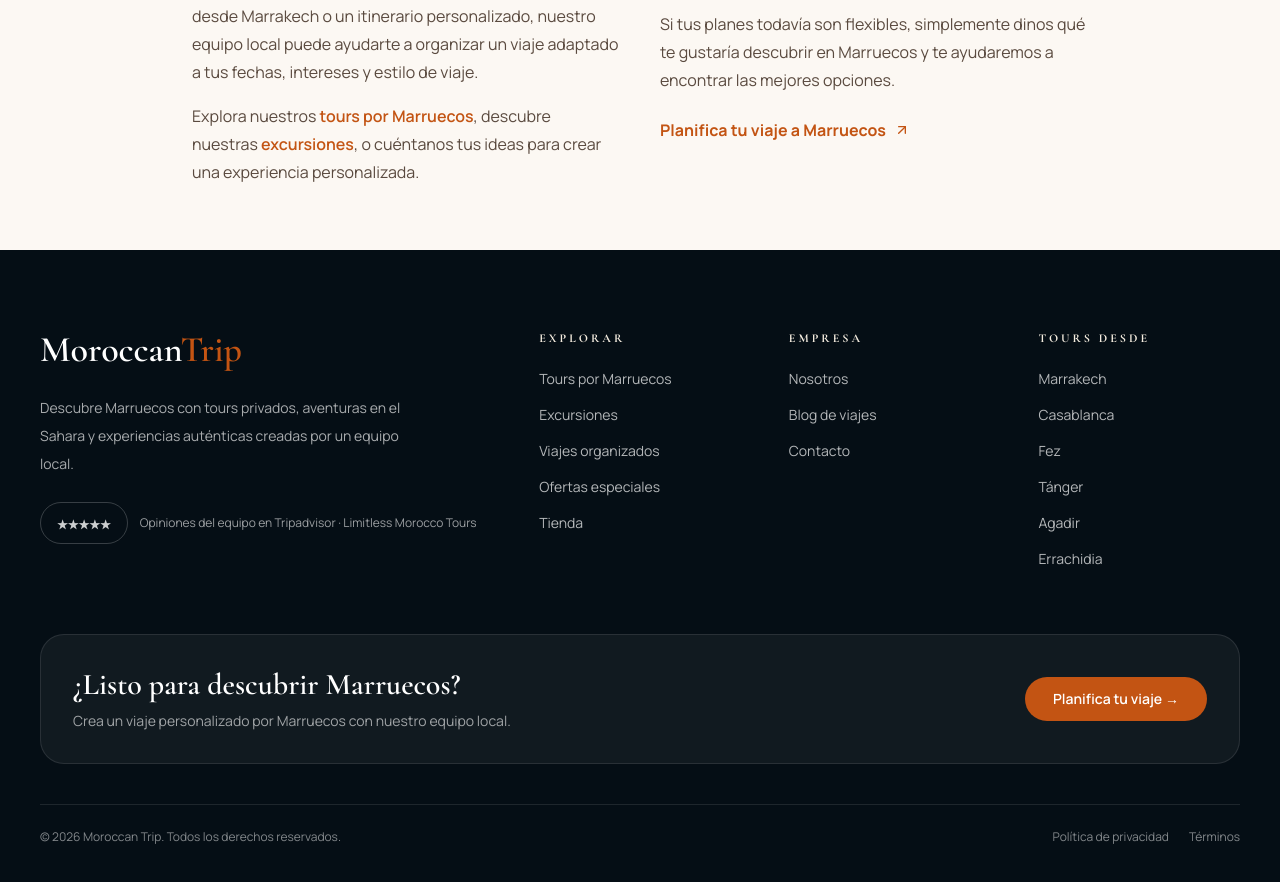
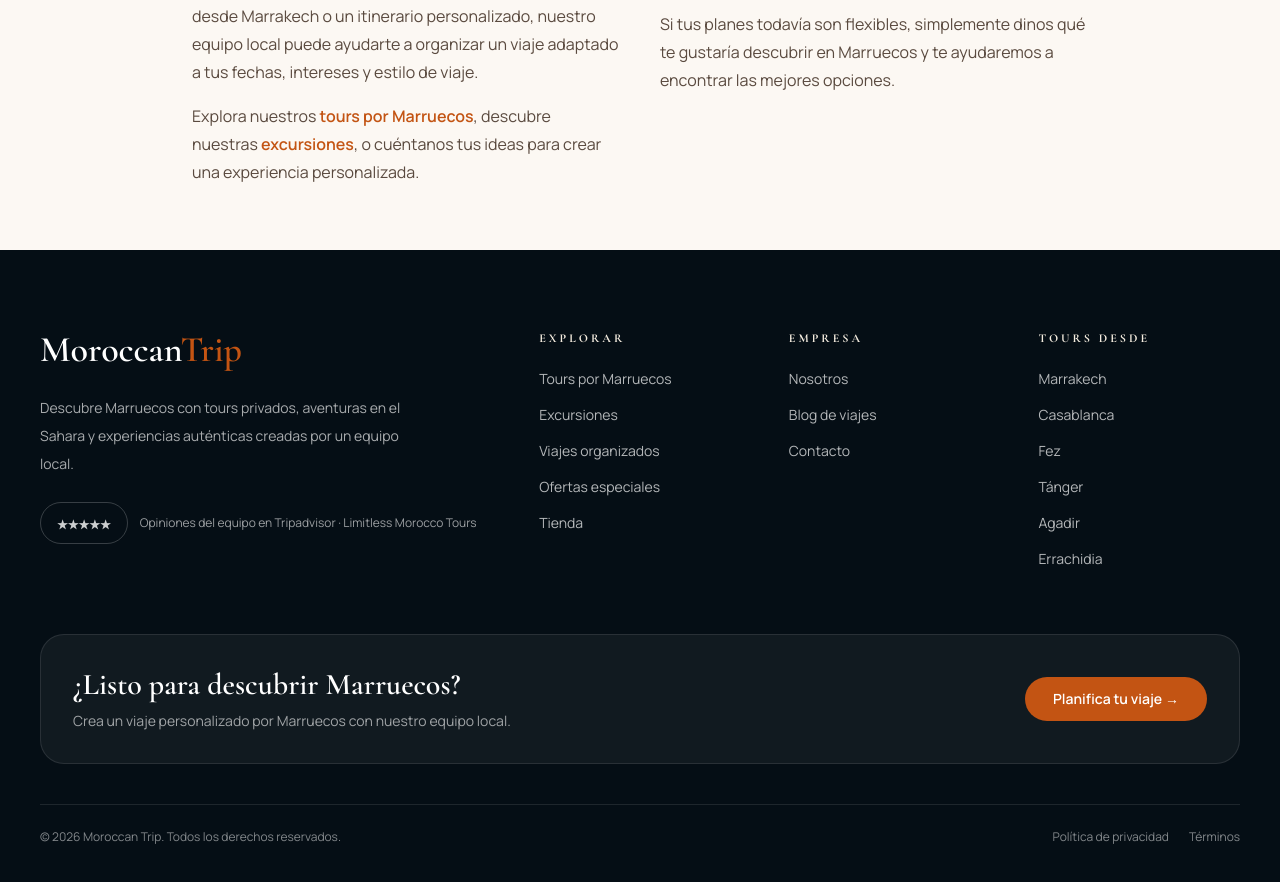
Before and after one commit to limitlessmoroccotours-hub/tourist, a Next.js app: page /es/contacto in a window 1280 px wide. Shown: the part 1309-2191 px from the top of the page. Built offline with nearby package versions, Linux system fonts and the light colour scheme.

Commit message:
Remove broken travel planning link from contact page

```diff
--- a/src/app/es/contacto/page.tsx
+++ b/src/app/es/contacto/page.tsx
@@ -1398,44 +1398,6 @@ Si tus planes todavía son flexibles, simplemente dinos qué te gustaría descub
 </p>
 
 
-
-
-
-
-
-<Link
-
-href="/es/viajes-organizados"
-
-className="
-mt-6
-inline-flex
-items-center
-gap-2
-font-bold
-text-primary
-hover:underline
-"
-
->
-
-Planifica tu viaje a Marruecos
-
-
-<ArrowUpRight
-
-className="
-h-4
-w-4
-"
-
-/>
-
-
-</Link>
-
-
-
 </div>
 
 
```
